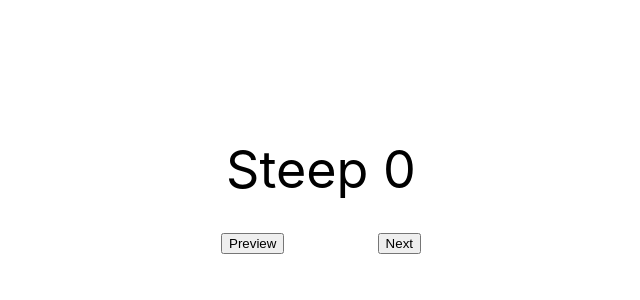
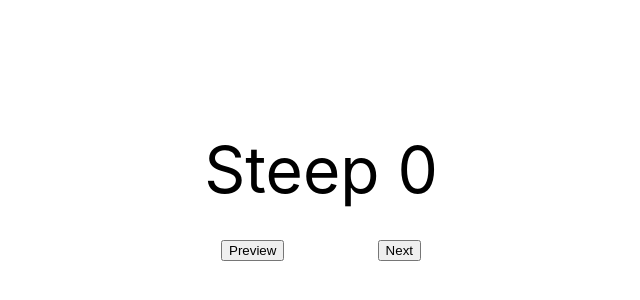
Before and after one commit to sand97/nextjs, a Next.js app: page / in a window 1280 px wide. Shown: the part 204-504 px from the top of the page, without its empty margins (319-959 px from the left). Built offline with nearby package versions, Linux system fonts and the light colour scheme.

Commit message:
Update index.js

```diff
--- a/pages/index.js
+++ b/pages/index.js
@@ -33,7 +33,7 @@ const App = () => {
           alignItems: "center"
         }}
       >
-        <div style={{ marginBottom: 32, fontSize: 52 }}>Steep {steep}</div>
+        <div style={{ marginBottom: 32, fontSize: 64 }}>Steep {steep}</div>
 
         <div
           style={{
```
